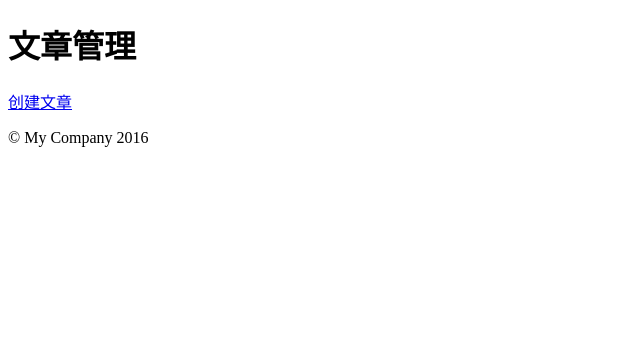
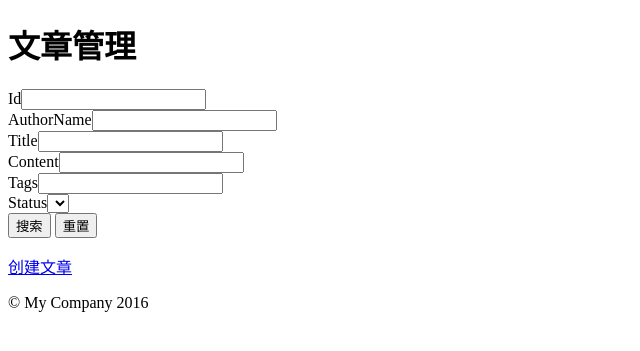
Before and after one commit to ipuxin/iblogh, a Yii app: template backend/views/post/index.php in a window 1280 px wide. Shown: the top 351 px of the page, without its empty margins (0-640 px from the left). Run offline with PHP 8.4 and a stand-in for Yii, Linux system fonts and the light colour scheme; the template is opened without the code that fills it, so the values that code supplies are empty; form fields are guessed from the names that the template uses; some libraries are stand-ins or nearby versions.

Commit message:
后台文章列表_input搜索完成

```diff
--- a/backend/views/post/_search.php
+++ b/backend/views/post/_search.php
@@ -2,6 +2,7 @@
 
 use yii\helpers\Html;
 use yii\widgets\ActiveForm;
+use common\models\Poststatus;
 
 /* @var $this yii\web\View */
 /* @var $model common\models\PostSearch */
@@ -16,14 +17,20 @@
     ]); ?>
 
     <?= $form->field($model, 'id') ?>
-
+    <?= $form->field($model, 'authorName') ?>
     <?= $form->field($model, 'title') ?>
 
     <?= $form->field($model, 'content') ?>
 
     <?= $form->field($model, 'tags') ?>
 
-    <?= $form->field($model, 'status') ?>
+    <?= $form->field($model, 'status')
+        ->dropDownList(Poststatus::find()
+            ->select(['name', 'id'])
+            //排序的字段
+            ->from('poststatus')
+            ->indexBy('id')
+            ->column(), ['prompt' => '请选择状态']) ?>
 
     <?php // echo $form->field($model, 'create_time') ?>
 
@@ -32,8 +39,8 @@
     <?php // echo $form->field($model, 'author_id') ?>
 
     <div class="form-group">
-        <?= Html::submitButton('Search', ['class' => 'btn btn-primary']) ?>
-        <?= Html::resetButton('Reset', ['class' => 'btn btn-default']) ?>
+        <?= Html::submitButton('搜索', ['class' => 'btn btn-primary']) ?>
+        <?= Html::resetButton('重置', ['class' => 'btn btn-default']) ?>
     </div>
 
     <?php ActiveForm::end(); ?>
--- a/backend/views/post/index.php
+++ b/backend/views/post/index.php
@@ -15,7 +15,8 @@
 <div class="post-index">
 
     <h1><?= Html::encode($this->title) ?></h1>
-    <?php //echo $this->render('_search', ['model' => $searchModel]); ?>
+
+    <?php echo $this->render('_search', ['model' => $searchModel]); ?>
 
     <p>
         <?= Html::a('创建文章', ['create'], ['class' => 'btn btn-success']) ?>
--- a/common/models/Post.php
+++ b/common/models/Post.php
@@ -65,6 +65,7 @@
             'create_time' => '创建时间',
             'update_time' => '更新时间',
             'author_id' => '作者id',
+            'authorName'=>'作者姓名',
         ];
     }
 
```
